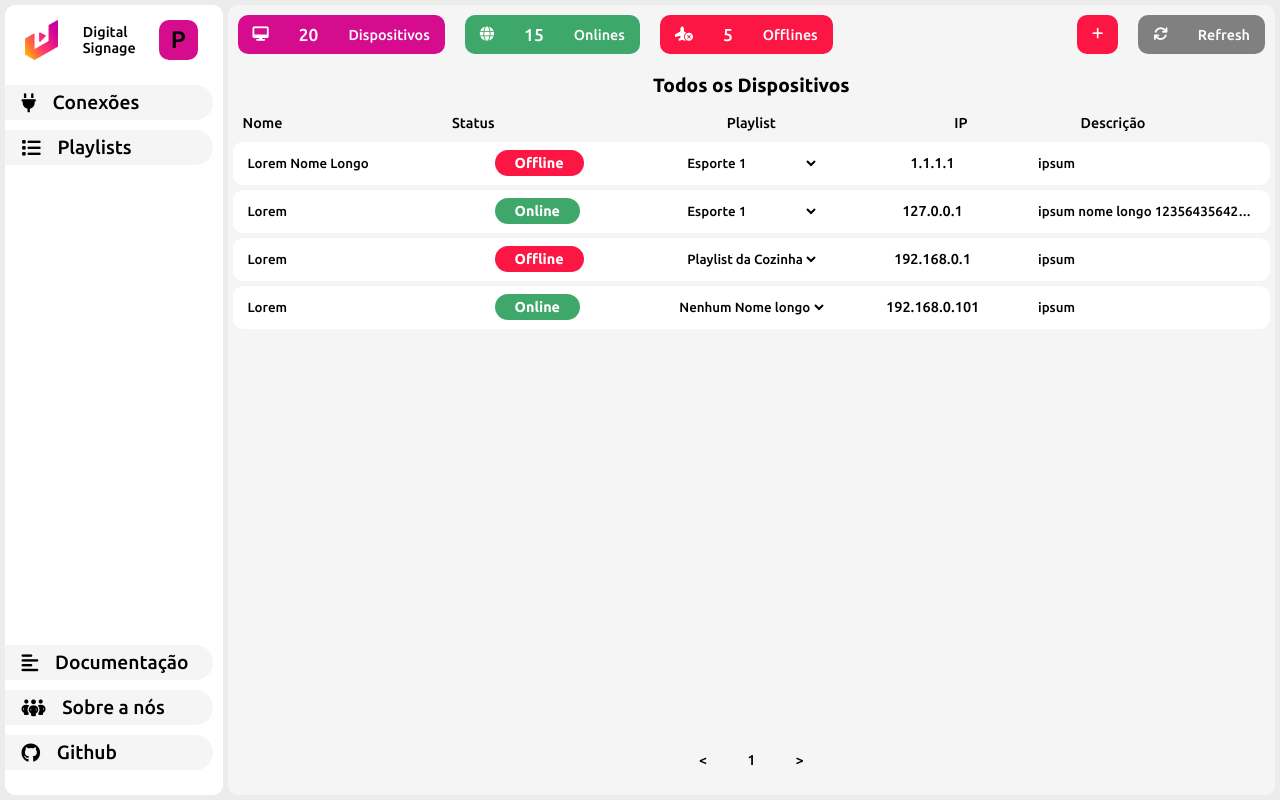
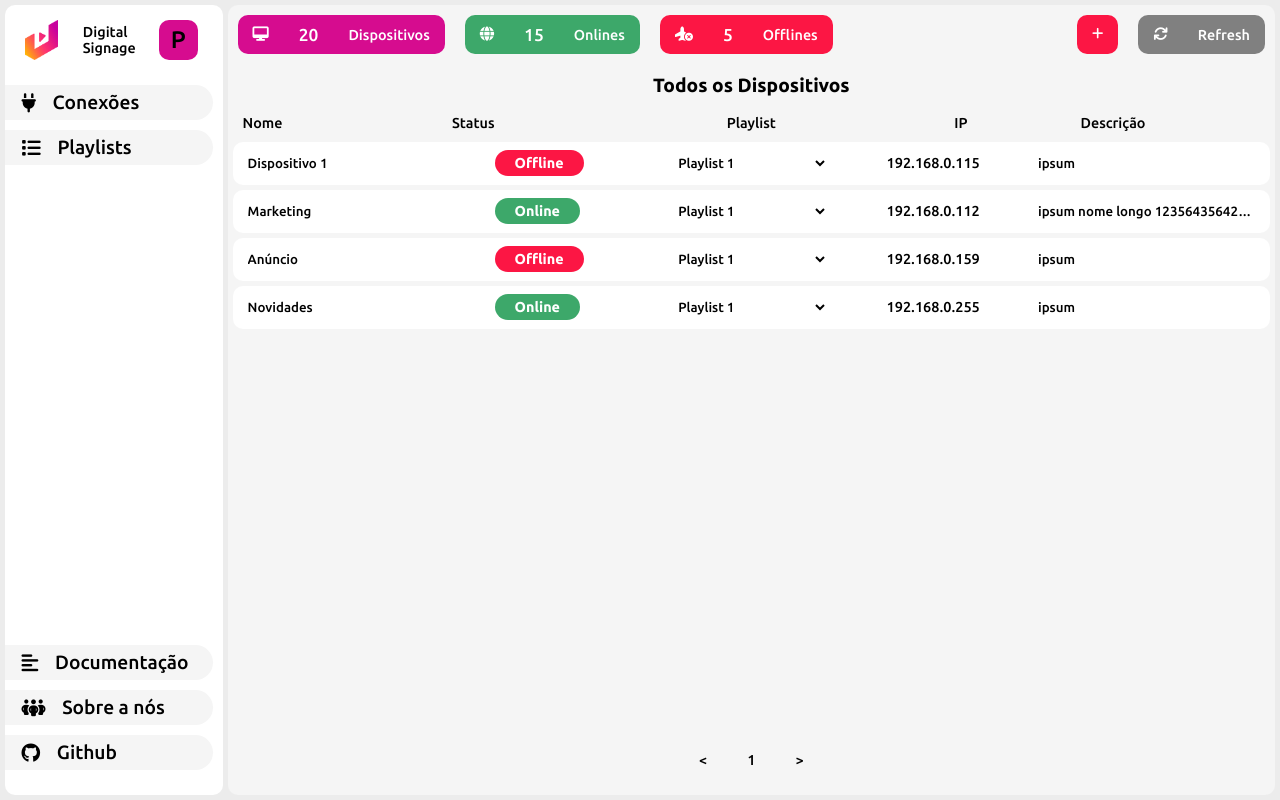
Before and after one commit to Next-Signage/digitalSignage, a PHP site: page /dashboard in a window 1280 px wide. Run offline with PHP 8.4, Linux system fonts and the light colour scheme; the visitor is signed in with stand-in values (Sample User, id 1).

Commit message:
ajuste visual leve

```diff
--- a/src/views/dashboard.php
+++ b/src/views/dashboard.php
@@ -70,55 +70,59 @@ require_once __DIR__ . '/../../config/config.php';
                 <div><p>Descrição</p></div>
               </div>
               <div class="linha" id="copy-dispositivo">
-                <div><input id="name" value="Lorem Nome Longo"></div>
+                <div><input id="name" value="Dispositivo 1"></div>
                 <div><p id="status" class="offline">Offline</p></div>
                 <div class="center">
                   <select class="selectplaylist">
-                      <option selected>Esporte 1</option>
-                      <option>Playlist da Cozinha</option>
-                      <option>Nenhum</option>
+                      <option selected>Playlist 1</option>
+                      <option>Marketing</option>
+                      <option>Anúncio</option>
+                      <option>Novidades do campus</option>
                   </select>
                 </div>
-                <div class="center"><p id="idnumber">1.1.1.1</p></div>
+                <div class="center"><p id="idnumber">192.168.0.115</p></div>
                 <div><input id="desc" value="ipsum"></div>
               </div>
               <div class="linha">
-                <div><input id="name" value="Lorem"></div>
+                <div><input id="name" value="Marketing"></div>
                 <div><p id="status" class="online">Online</p></div>
                 <div class="center">
                   <select class="selectplaylist">
-                      <option selected>Esporte 1</option>
-                      <option>Playlist da Cozinha</option>
-                      <option>Nenhum</option>
+                      <option selected>Playlist 1</option>
+                      <option>Marketing</option>
+                      <option>Anúncio</option>
+                      <option>Novidades do campus</option>
                   </select>
                 </div>
-                <div class="center"><p id="idnumber">127.0.0.1</p></div>
+                <div class="center"><p id="idnumber">192.168.0.112</p></div>
                 <div><input id="desc" value="ipsum nome longo 12356435642516243"></div>
               </div>
               <div class="linha">
-                <div><input id="name" value="Lorem"></div>
+                <div><input id="name" value="Anúncio"></div>
                 <div><p id="status" class="offline">Offline</p></div>
                 <div class="center">
                   <select class="selectplaylist">
-                      <option>Esporte 1</option>
-                      <option selected>Playlist da Cozinha</option>
-                      <option>Nenhum</option>
+                      <option selected>Playlist 1</option>
+                      <option>Marketing</option>
+                      <option>Anúncio</option>
+                      <option>Novidades do campus</option>
                   </select>
                 </div>
-                <div class="center"><p id="idnumber">192.168.0.1</p></div>
+                <div class="center"><p id="idnumber">192.168.0.159</p></div>
                 <div><input id="desc" value="ipsum"></div>
               </div>
               <div class="linha">
-                <div><input id="name" value="Lorem"></div>
+                <div><input id="name" value="Novidades"></div>
                 <div><p id="status" class="online">Online</p></div>
                 <div class="center">
                   <select class="selectplaylist">
-                      <option>Esporte 1</option>
-                      <option>Playlist da Cozinha</option>
-                      <option selected>Nenhum Nome longo</option>
+                      <option selected>Playlist 1</option>
+                      <option>Marketing</option>
+                      <option>Anúncio</option>
+                      <option>Novidades do campus</option>
                   </select>
                 </div>
-                <div class="center"><p id="idnumber">192.168.0.101</p></div>
+                <div class="center"><p id="idnumber">192.168.0.255</p></div>
                 <div><input id="desc" value="ipsum"></div>
               </div>
             </div>
```
Also changed, not shown: src/views/playlists.php (+4 -4 lines).
